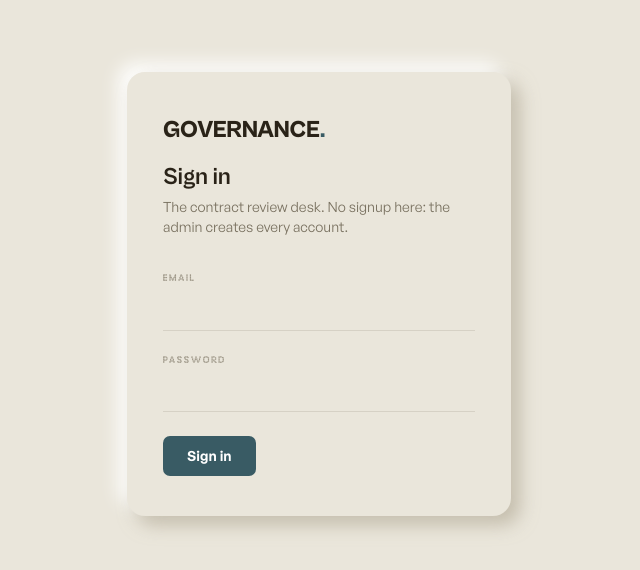
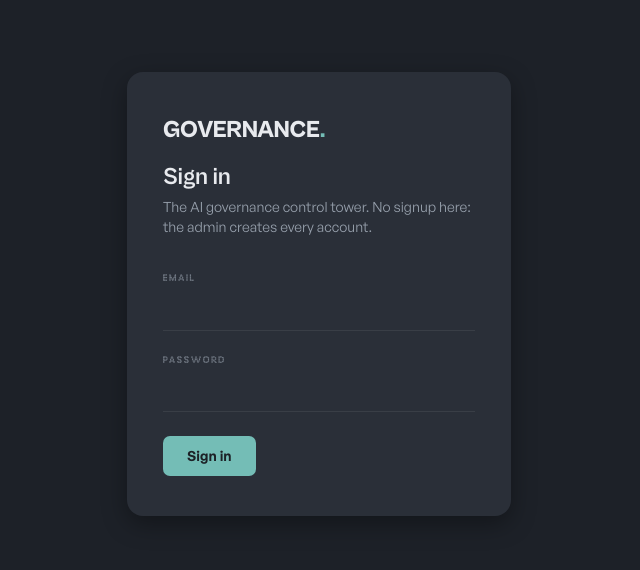
Before and after one commit to visrutsuresh/Enterprise-AI-Governance, a Next.js app in the folder frontend/: page /login in a window 1280 px wide. Shown: the part 106-676 px from the top of the page, without its empty margins (321-961 px from the left). Built offline with nearby package versions, Linux system fonts and the light colour scheme.

Commit message:
feat: dark soft-elevation reskin (A3), fix login copy fork leftover.

```diff
--- a/frontend/src/app/(desk)/assets/[id]/page.tsx
+++ b/frontend/src/app/(desk)/assets/[id]/page.tsx
@@ -24,7 +24,7 @@ type AuditView = {
   broken_at: number | null;
 };
 
-const SEV_COLOR: Record<string, string> = { high: "#b91c1c", medium: "#b45309", low: "#15803d" };
+const SEV_COLOR: Record<string, string> = { high: "#c95a4a", medium: "#a0772d", low: "#5f9a5c" };
 
 export default function AssetDetail() {
   const { id } = useParams<{ id: string }>();
@@ -94,7 +94,7 @@ export default function AssetDetail() {
         )}
         <span
           className={`px-2 py-0.5 rounded text-[11px] font-semibold uppercase ${
-            asset.source === "seed" ? "bg-[var(--line)] text-[var(--ink-soft)]" : "bg-[var(--accent)] text-white"
+            asset.source === "seed" ? "bg-[var(--line)] text-[var(--ink-soft)]" : "bg-[var(--accent)] text-[#1c2126]"
           }`}
         >
           {asset.source}
@@ -107,10 +107,10 @@ export default function AssetDetail() {
       </div>
 
       {state.status === "error" && (
-        <div className="border border-red-300 bg-red-50 rounded-xl p-4 text-[13.5px]">{state.error}</div>
+        <div className="border border-[var(--rust)] bg-[var(--rust-wash)] rounded-xl p-4 text-[13.5px]">{state.error}</div>
       )}
 
-      <section className="border border-[var(--line)] rounded-xl p-5 bg-white/60 grid grid-cols-2 md:grid-cols-4 gap-4">
+      <section className="border border-[var(--line)] rounded-xl p-5 bg-[var(--paper)] grid grid-cols-2 md:grid-cols-4 gap-4">
         {fact("asset id", asset.asset_id)}
         {fact("type", asset.type)}
         {fact("owner", asset.owner)}
@@ -140,7 +140,7 @@ export default function AssetDetail() {
           </div>
         )}
         {findings.map((f) => (
-          <div key={f.finding_id} className="border border-[var(--line)] rounded-xl p-4 bg-white/60 space-y-1.5">
+          <div key={f.finding_id} className="border border-[var(--line)] rounded-xl p-4 bg-[var(--paper)] space-y-1.5">
             <div className="flex items-center gap-3">
               <span
                 className="px-2 py-0.5 rounded-full text-white text-[11px] font-semibold"
@@ -170,7 +170,7 @@ export default function AssetDetail() {
         ))}
       </section>
 
-      <section className="border border-[var(--line)] rounded-xl p-5 bg-white/60 space-y-3">
+      <section className="border border-[var(--line)] rounded-xl p-5 bg-[var(--paper)] space-y-3">
         <div className="flex items-center gap-4">
           <h2 className="text-[17px] font-bold" style={{ fontFamily: "var(--font-cabinet)" }}>
             Audit trail
@@ -183,7 +183,7 @@ export default function AssetDetail() {
           {audit && (
             <span
               className={`px-2 py-0.5 rounded text-[12px] font-semibold text-white ${
-                audit.intact ? "bg-[#15803d]" : "bg-[#b91c1c]"
+                audit.intact ? "bg-[#5f9a5c]" : "bg-[#c95a4a]"
               }`}
             >
               {audit.intact ? "chain intact" : `TAMPERED at entry ${audit.broken_at}`}
@@ -197,7 +197,7 @@ export default function AssetDetail() {
                 key={i}
                 className={`text-[12.5px] font-mono px-2 py-1 rounded ${
                   audit.broken_at !== null && i >= (audit.broken_at as number)
-                    ? "bg-red-50 text-red-800"
+                    ? "bg-[var(--rust-wash)] text-[var(--rust)]"
                     : ""
                 }`}
               >
--- a/frontend/src/app/(desk)/layout.tsx
+++ b/frontend/src/app/(desk)/layout.tsx
@@ -66,7 +66,7 @@ export default function DeskLayout({
           <div className="ml-auto flex items-center gap-3 text-[13px] text-[var(--ink-soft)]">
             <span>{user.email}</span>
             <span
-              className="w-7 h-7 rounded-full bg-[var(--accent)] text-white grid place-items-center text-[12px] font-bold"
+              className="w-7 h-7 rounded-full bg-[var(--accent)] text-[#1c2126] grid place-items-center text-[12px] font-bold"
               style={{ fontFamily: "var(--font-cabinet)" }}
             >
               {user.email.slice(0, 2).toUpperCase()}
--- a/frontend/src/app/(desk)/tower/page.tsx
+++ b/frontend/src/app/(desk)/tower/page.tsx
@@ -84,7 +84,7 @@ function MetricTile({ label, m }: { label: string; m: Metric | undefined }) {
   if (!m) return null;
   const shown = m.unit ? `${m.value}${m.unit}` : m.value;
   return (
-    <div className="relative border border-[var(--line)] rounded-xl px-5 py-4 bg-white/60">
+    <div className="relative border border-[var(--line)] rounded-xl px-5 py-4 bg-[var(--paper)]">
       {m.sample && (
         <span
           title="labelled sample: no real estate signal for this metric yet, shown as an illustrative placeholder"
@@ -122,7 +122,7 @@ function SourceBadge({ source }: { source: string | null }) {
       className={`px-1.5 py-0.5 rounded text-[10.5px] font-semibold uppercase tracking-wide ${
         seed
           ? "bg-[var(--line)] text-[var(--ink-soft)]"
-          : "bg-[var(--accent)] text-white"
+          : "bg-[var(--accent)] text-[#1c2126]"
       }`}
     >
       {source || "?"}
@@ -224,7 +224,7 @@ export default function Tower() {
   }
 
   const stat = (label: string, value: React.ReactNode) => (
-    <div className="border border-[var(--line)] rounded-xl px-5 py-4 bg-white/60">
+    <div className="border border-[var(--line)] rounded-xl px-5 py-4 bg-[var(--paper)]">
       <div className="text-[12px] uppercase tracking-wide text-[var(--ink-soft)]">{label}</div>
       <div className="text-[26px] font-extrabold" style={{ fontFamily: "var(--font-cabinet)" }}>
         {value}
@@ -263,7 +263,7 @@ export default function Tower() {
         </div>
       )}
 
-      <section className="border border-[var(--line)] rounded-xl p-5 bg-white/60 space-y-3">
+      <section className="border border-[var(--line)] rounded-xl p-5 bg-[var(--paper)] space-y-3">
         <div className="flex flex-wrap items-center gap-3">
           <div className="text-[14px] font-semibold">Live packs:</div>
           {packs && (
@@ -305,14 +305,14 @@ export default function Tower() {
         )}
       </section>
 
-      <section className="border border-[var(--line)] rounded-xl p-5 bg-white/60 space-y-2">
+      <section className="border border-[var(--line)] rounded-xl p-5 bg-[var(--paper)] space-y-2">
         <div className="text-[14px] font-semibold">Register an AI system</div>
         <textarea
           value={description}
           onChange={(e) => setDescription(e.target.value)}
           rows={3}
           placeholder="Describe it in plain words: what it does, who owns it, what data it reads, where it runs, who checks its output..."
-          className="w-full border border-[var(--line)] rounded-lg p-3 text-[13.5px] bg-white"
+          className="w-full border border-[var(--line)] rounded-lg p-3 text-[13.5px] bg-[var(--parchment)]"
         />
         <button className="btn" disabled={busy !== "" || !description.trim()} onClick={register}>
           {busy === "register" ? "Registering..." : "Register and assess"}
@@ -333,7 +333,7 @@ export default function Tower() {
         </thead>
         <tbody>
           {rows.map((r) => (
-            <tr key={r.asset_id} className="border-b border-[var(--line)] hover:bg-white/70">
+            <tr key={r.asset_id} className="border-b border-[var(--line)] hover:bg-white/5">
               <td className="py-2.5 pr-3">
                 <Link href={`/assets/${r.asset_id}`} className="font-medium hover:text-[var(--accent)]">
                   {r.name || r.asset_id}
--- a/frontend/src/app/globals.css
+++ b/frontend/src/app/globals.css
@@ -17,37 +17,29 @@
    ============================================================ */
 
 :root {
-  --parchment: #eae6db; /* the clay: page ground AND panel fill */
-  --paper: #eae6db; /* deliberately identical, see above */
-  --ink: #2a2318; /* main text */
-  --ink-soft: #78705f; /* secondary text */
-  --line: rgba(
-    122,
-    113,
-    95,
-    0.18
-  ); /* hairline separators ONLY, never panel edges */
-  --accent: #395b64; /* ink-teal */
-  --accent-deep: #2a454c;
-  --accent-wash: rgba(57, 91, 100, 0.1);
-  --rust: #8b4a2e; /* severity: serious */
-  --rust-wash: rgba(139, 74, 46, 0.1);
-  --olive: #4a5530; /* good, decided */
-  --olive-wash: rgba(122, 139, 93, 0.18);
-  --amber: #8a6a1b; /* severity: worth a look */
-  --amber-wash: rgba(217, 179, 108, 0.18);
-  --attn-bg: rgba(217, 179, 108, 0.18); /* needs-a-person note */
-  --attn-ink: #8a6a1b;
+  --parchment: #1d2128; /* the ground */
+  --paper: #2a2f38; /* panels float one step lighter */
+  --ink: #e8eaee; /* main text */
+  --ink-soft: #97a0ac; /* secondary text */
+  --line: rgba(255, 255, 255, 0.07); /* hairline separators */
+  --accent: #74bdb6; /* luminous teal */
+  --accent-deep: #9adcd5; /* hover goes BRIGHTER in the dark */
+  --accent-wash: rgba(116, 189, 182, 0.12);
+  --rust: #d4805c; /* severity: serious */
+  --rust-wash: rgba(212, 128, 92, 0.14);
+  --olive: #9db36c; /* good, decided */
+  --olive-wash: rgba(157, 179, 108, 0.16);
+  --amber: #d9ad55; /* severity: worth a look */
+  --amber-wash: rgba(217, 173, 85, 0.14);
+  --attn-bg: rgba(217, 173, 85, 0.14); /* needs-a-person note */
+  --attn-ink: #d9ad55;
 
-  /* the depth system: this IS the skin */
-  --lift:
-    9px 9px 18px rgba(166, 157, 135, 0.55),
-    -9px -9px 18px rgba(255, 255, 255, 0.95);
-  --lift-hi: 12px 12px 22px rgba(166, 157, 135, 0.6), -12px -12px 22px #ffffff;
-  --press:
-    inset 5px 5px 10px rgba(166, 157, 135, 0.5),
-    inset -5px -5px 10px rgba(255, 255, 255, 0.9);
-  --radius: 18px;
+  /* depth is one soft downward shadow now (A3 soft elevation),
+     not the old neumorph light/dark pair */
+  --lift: 0 8px 24px rgba(0, 0, 0, 0.35);
+  --lift-hi: 0 12px 32px rgba(0, 0, 0, 0.45);
+  --press: inset 0 2px 6px rgba(0, 0, 0, 0.3);
+  --radius: 16px;
 
   --ease: cubic-bezier(0.16, 1, 0.3, 1);
   --background: var(--parchment);
@@ -150,8 +142,8 @@ h3 {
   color: var(--olive);
 }
 .badge.attn {
-  background: #f1e5d0;
-  color: #7a5a18;
+  background: var(--attn-bg);
+  color: var(--attn-ink);
 }
 .badge.err {
   background: var(--rust-wash);
@@ -447,7 +439,7 @@ h3 {
 }
 .act-acc {
   background: var(--accent);
-  color: #fff;
+  color: #1c2126;
 }
 .act-acc:hover {
   background: var(--accent-deep);
@@ -507,7 +499,7 @@ h3 {
 }
 .finish.ready {
   background: var(--accent);
-  color: #fff;
+  color: #1c2126;
 }
 .finish.ready:hover {
   transform: translateY(-1px);
@@ -551,7 +543,7 @@ h3 {
   padding: 0.45rem 0.9rem;
   border-radius: 0.5rem;
   background: var(--accent);
-  color: #fff;
+  color: #1c2126;
   font-size: 13px;
   font-weight: 600;
 }
--- a/frontend/src/app/login/page.tsx
+++ b/frontend/src/app/login/page.tsx
@@ -36,8 +36,8 @@ export default function LoginPage() {
           </div>
           <h1 className="text-2xl font-bold mt-3">Sign in</h1>
           <p className="text-sm text-[var(--ink-soft)] mt-1">
-            The contract review desk. No signup here: the admin creates every
-            account.
+            The AI governance control tower. No signup here: the admin creates
+            every account.
           </p>
         </div>
 
@@ -64,7 +64,7 @@ export default function LoginPage() {
         <button
           type="submit"
           disabled={busy}
-          className="bg-[var(--accent)] hover:bg-[var(--accent-deep)] text-white font-semibold text-sm px-6 py-2.5 rounded-[7px] active:scale-[0.98] transition disabled:opacity-50"
+          className="bg-[var(--accent)] hover:bg-[var(--accent-deep)] text-[#1c2126] font-semibold text-sm px-6 py-2.5 rounded-[7px] active:scale-[0.98] transition disabled:opacity-50"
         >
           {busy ? "One moment" : "Sign in"}
         </button>
--- a/frontend/src/lib/stages.ts
+++ b/frontend/src/lib/stages.ts
@@ -8,8 +8,8 @@ export const STAGES: Record<string, string> = {
 };
 
 export const TIER_COLORS: Record<string, string> = {
-  unacceptable: "#7c2d12",
-  high: "#b91c1c",
-  limited: "#b45309",
-  minimal: "#15803d",
+  unacceptable: "#a63d2a",
+  high: "#c95a4a",
+  limited: "#a0772d",
+  minimal: "#5f9a5c",
 };
```
